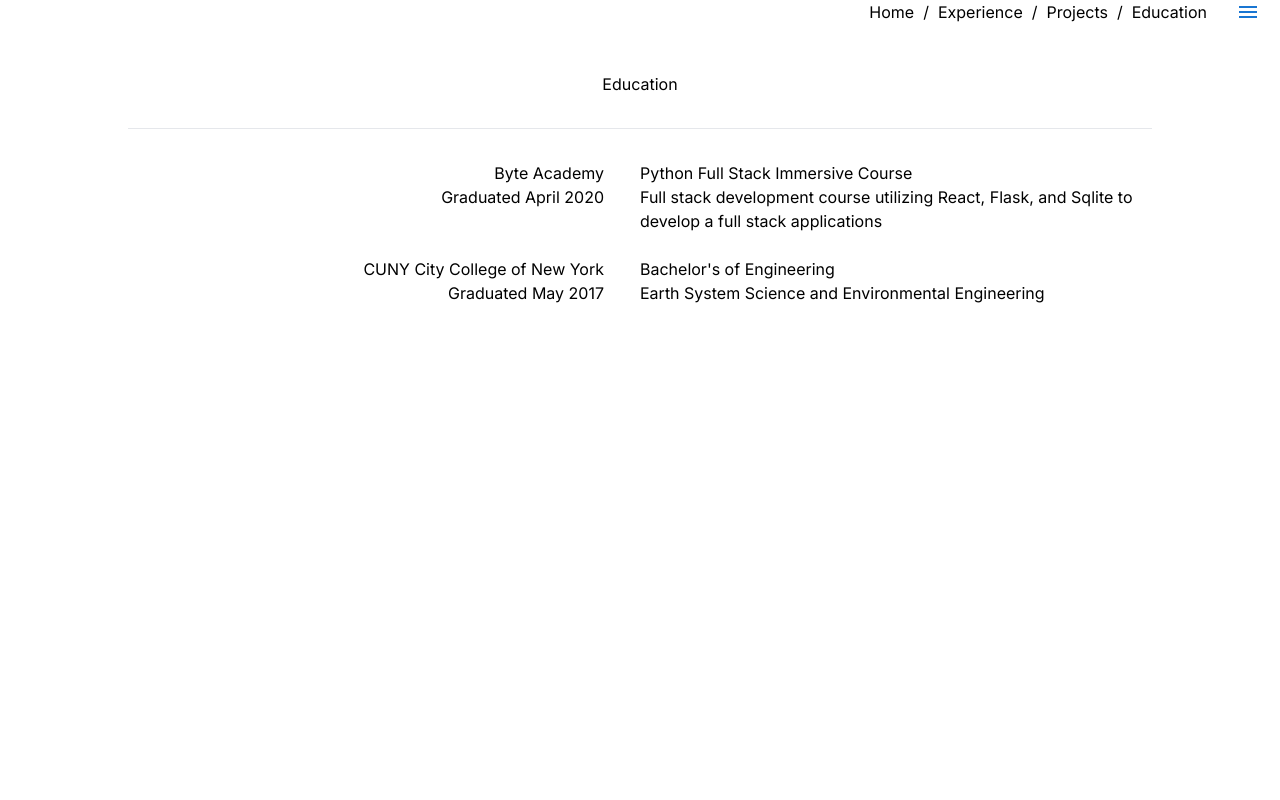
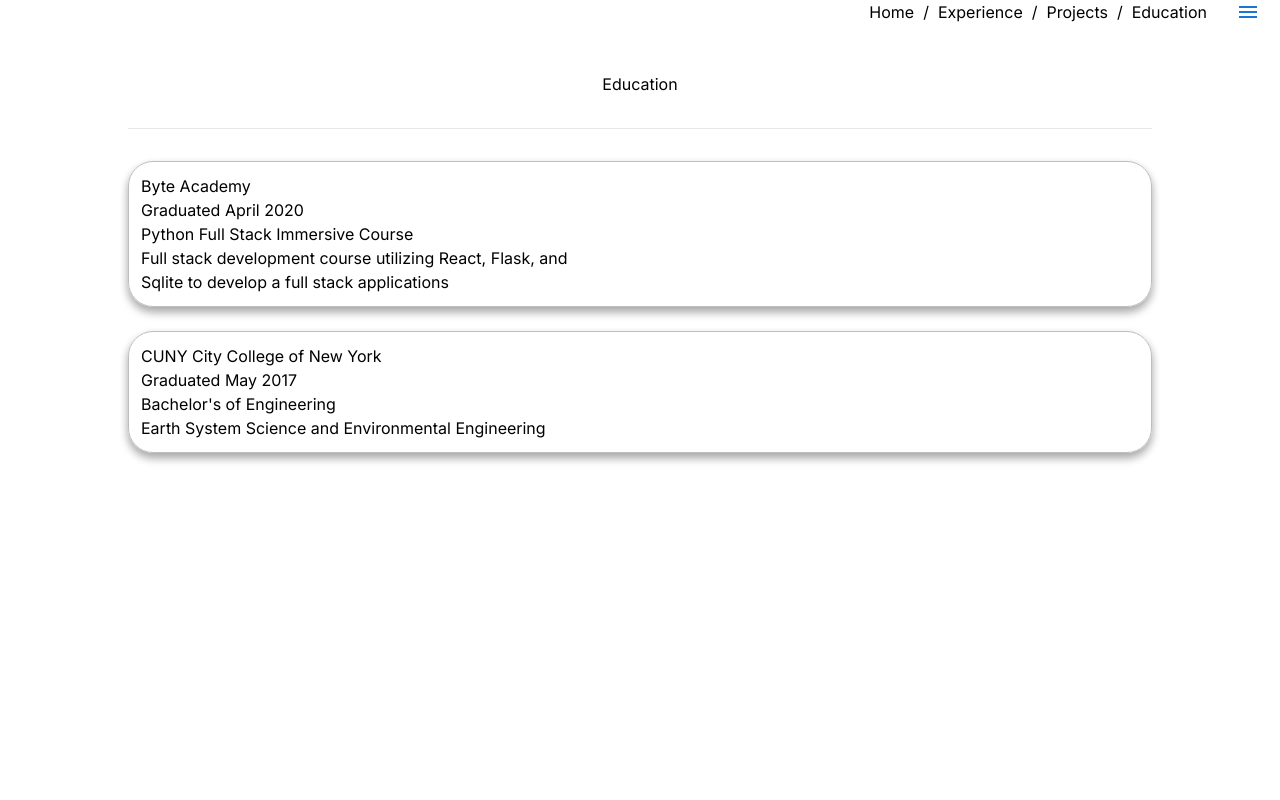
Before and after one commit to kwonj1234/jaekwon.me, a Next.js app: page /Education in a window 1280 px wide. Shown: the top 800 px of the page. Built offline with nearby package versions, Linux system fonts and the light colour scheme.

Commit message:
work on experience card

```diff
--- a/src/app/Experience/page.tsx
+++ b/src/app/Experience/page.tsx
@@ -124,7 +124,7 @@
 	return (
 		<div className='Experience content-centered'>
       <div>
-        <div className='row justify-center'>
+        <div className='row wrap justify-center'>
           <h1>Professional Experience</h1>
         </div>
         <div className='row justify-center'>
--- a/src/app/globals.css
+++ b/src/app/globals.css
@@ -2,6 +2,7 @@
 @tailwind components;
 @tailwind utilities;
 
+@layer base {
   html {
     position: relative;
     min-height: 100%;
@@ -13,6 +14,14 @@
 
   h2 {
     font-size: 20px
+  }
+
+  footer {
+    padding-bottom: 24px;
+    padding-top: 24px;
+    background-color: black;
+    color: white;
+  }
 }
 
 .body {
@@ -31,36 +40,66 @@
   width: 80%;
 }
 
+.Experience {
+  margin-top: 3rem;
+}
+
+.Experience .experience-section {
+  margin: auto;
+}
+
+@media (min-width: 768px) {
+  .ExperienceCard {
+    width: 80%;
+    margin-bottom: 24px;
+    box-sizing: border-box;
+    border: 1px solid rgb(190, 190, 190);
+    border-radius: 25px;
+    box-shadow: 0 4px 8px 0 rgba(0, 0, 0, 0.2), 0 6px 10px 0 rgba(0, 0, 0, 0.19);
+    padding: 12px;
+  }
+
+  .ExperienceCard .leftColumn {
+    width: 100%;
+    padding-right: 0;
+  }
+
+  .ExperienceCard .rightColumn {
+    width: 100%;
+  }
+}
+
+.ExperienceCard {
+  width: 80%;
+  margin-bottom: 24px;
+  box-sizing: border-box;
+  border: 1px solid rgb(190, 190, 190);
+  border-radius: 25px;
+  box-shadow: 0 4px 8px 0 rgba(0, 0, 0, 0.2), 0 6px 10px 0 rgba(0, 0, 0, 0.19);
+  padding: 12px;
+}
+
+.ExperienceCard .leftColumn {
+  width: 40%;
+  padding-right: 36px;
+}
+
+.ExperienceCard .rightColumn {
+  width: 45%;
+}
+
 .Education {
   height: 100vh;
   margin-top: 3rem;
 }
 
-.Experience {
-  margin-top: 3rem;
+.row {
+  display: flex;
 }
 
-.Experience .experience-section {
-  margin-right: 240px;
-}
-
-.ExperienceCard {
-  width: 80%;
-  margin-bottom: 24px;
-}
-
-.ExperienceCard .leftColumn {
-  width: 50%;
-  padding-right: 36px;
-}
-
-.ExperienceCard .rightColumn {
-  width: 50%;
-}
-
-.row {
-  display: flex;
-  align-content: center;
+.wrap {
+  flex-wrap: wrap;
+  text-align: center;
 }
 
 .justify-center {
@@ -68,7 +107,8 @@
 }
 
 .justify-end {
-  justify-content: end;
+  display: flex;
+  justify-content: flex-end;
 }
 
 .width-40 {
@@ -124,10 +164,3 @@
 .icon-linkedin {
   margin-right: 24px;
 }
-
-footer {
-  padding-bottom: 24px;
-  padding-top: 24px;
-  background-color: black;
-  color: white;
-}
--- a/src/components/ExperienceCard.tsx
+++ b/src/components/ExperienceCard.tsx
@@ -10,12 +10,12 @@
   const {leftTitle, leftSubTitle, rightTitle, rightSubTitle } = props
 
   return (
-    <div className="row ExperienceCard">
+    <div className="ExperienceCard">
       <div className="leftColumn">
-        <div className="row justify-end">
+        <div className="justify-end-column">
           <h2>{leftTitle}</h2>
         </div>
-        <div className="row justify-end">
+        <div className="justify-end-column">
           <p>{leftSubTitle}</p>
         </div>
       </div>
```
Lines whose indentation alone changed are shown as unchanged.
